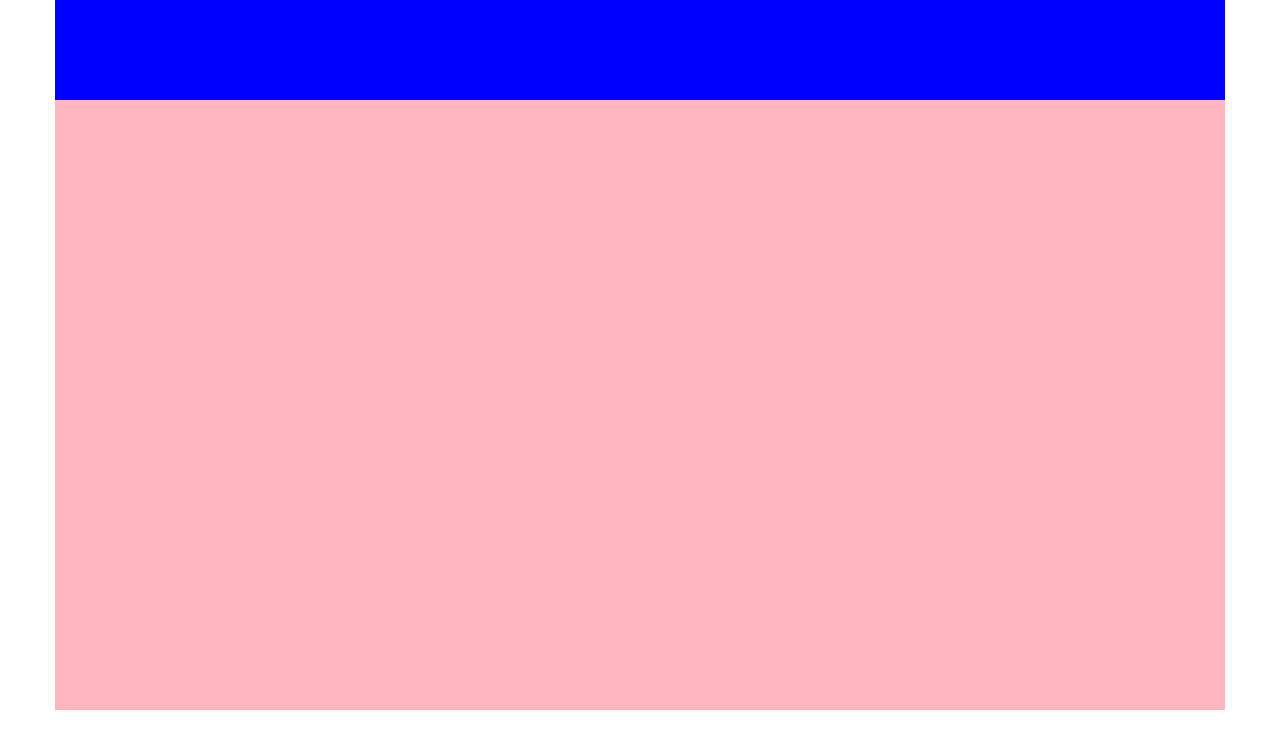
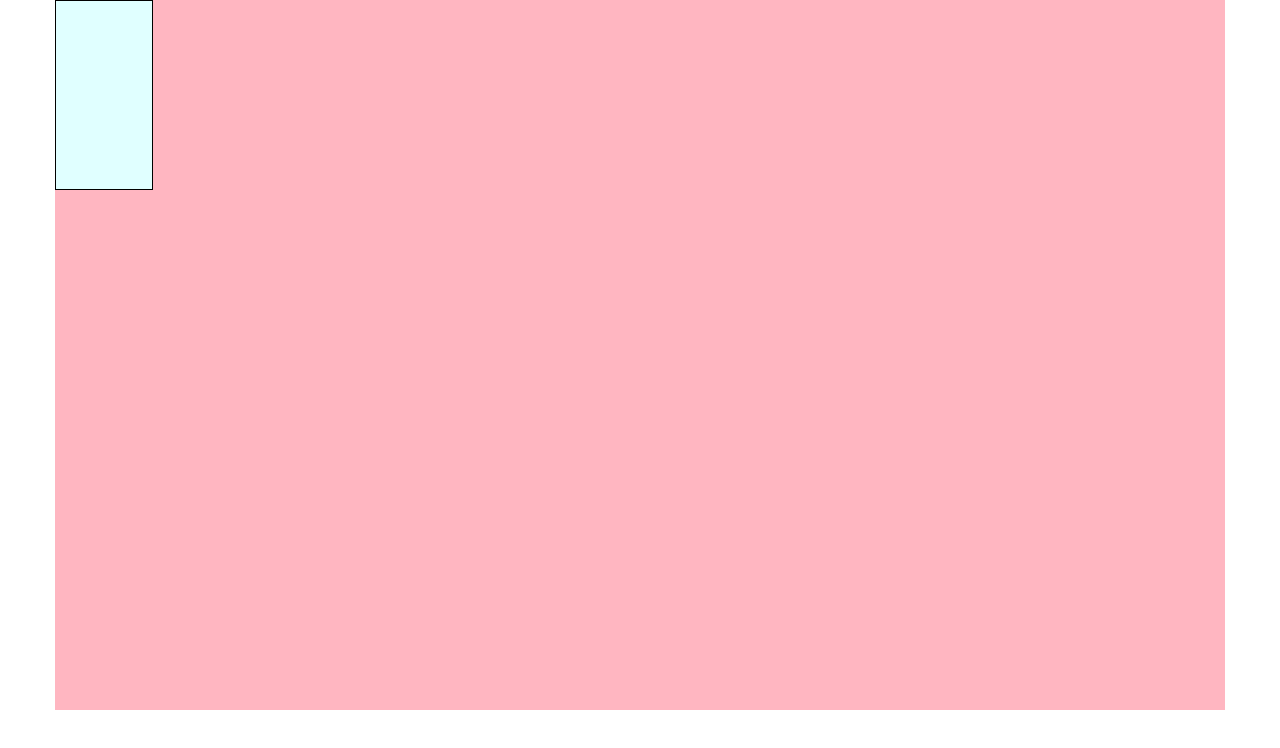
Before and after one commit to merlino79/html-css-12bool, a plain HTML site: page index.html in a window 1280 px wide. Drawn offline with Linux system fonts and the light colour scheme.

Commit message:
prove inserimento

```diff
--- a/css/style.css
+++ b/css/style.css
@@ -2,3 +2,10 @@
   background-color: lightgray;
   border: 1px solid black;
 }
+
+
+.col-1{
+  height: 190px;
+  background-color: lightcyan;
+  border: 1px solid black;
+}
--- a/index.html
+++ b/index.html
@@ -10,7 +10,9 @@
 </head>
 <body>
   <div class="container">
-    <div class="col-12"></div>
+    <div class="col-1">
+
+    </div>
 
   </div>
 
```
